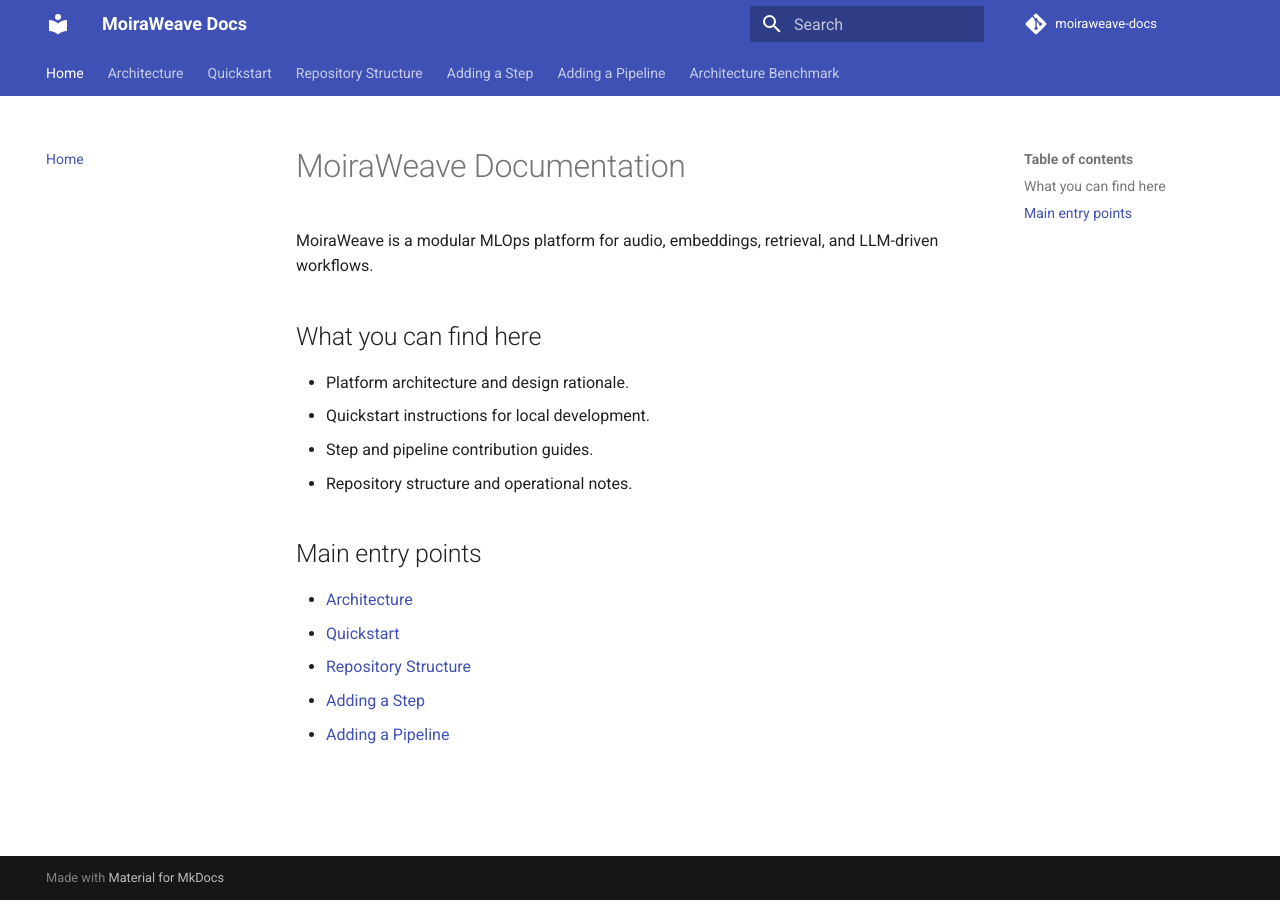
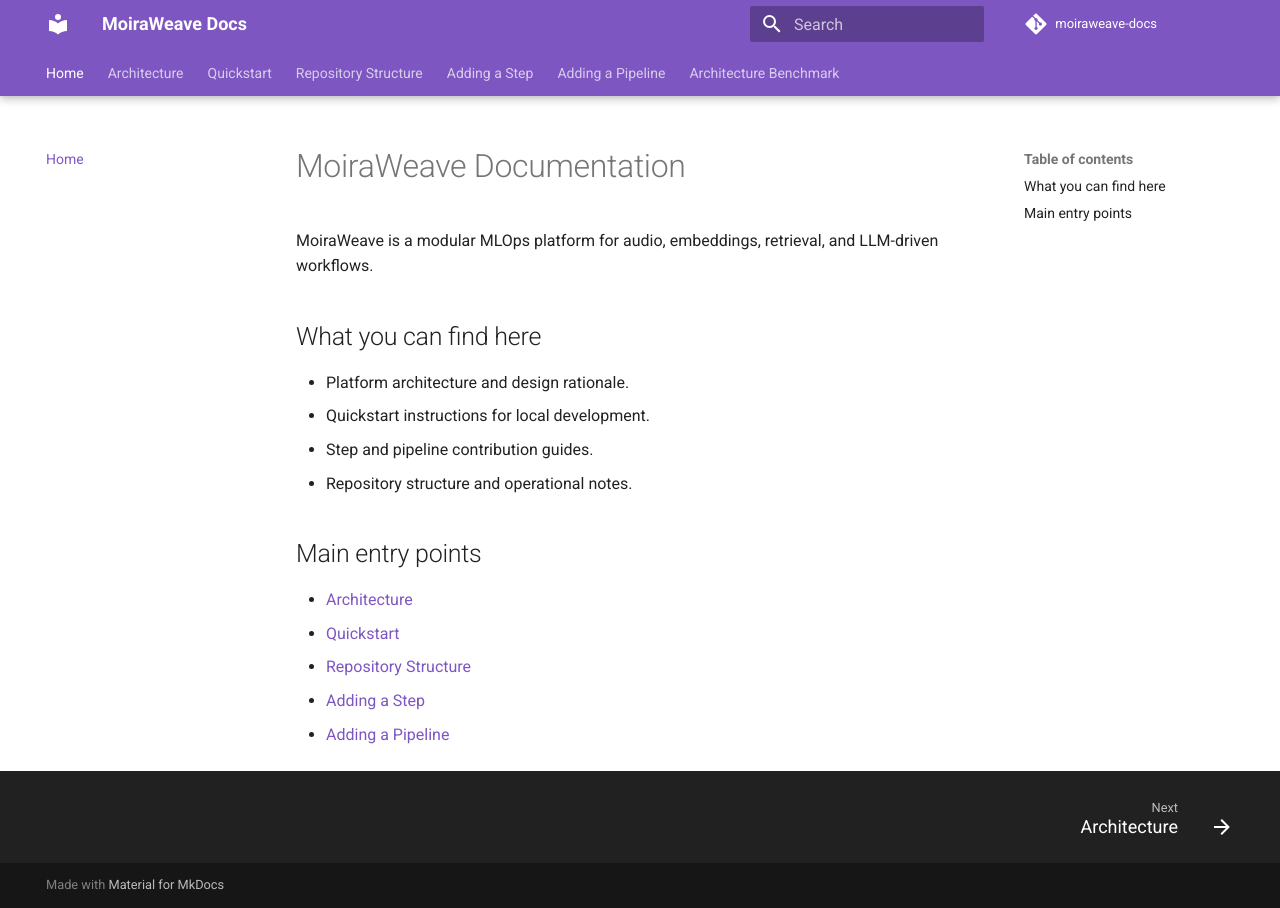
Before and after one commit to moiraweave-labs/moiraweave-docs, an MkDocs documentation site: the page built from docs/index.md, in a window 1280 px wide. Built offline with MkDocs 1.6.1 and Material for MkDocs 9.7.7, drawn with Linux system fonts in a browser that asks for light colours; comment, search, counter and statistics services are not loaded.

Commit message:
Enhance Material theme configuration for professional documentation
- Add deep purple color scheme and Roboto font for better aesthetics
- Enable sticky navigation tabs and footer for better UX
- Add support for expanded navigation and inline code selection
- Add search suggestions and emoji support
- Add tabbed content, syntax highlighting, and table of contents with permalinks
- Update dependencies to include pymdown-extensions for advanced markdown support

```diff
--- a/mkdocs.yml
+++ b/mkdocs.yml
@@ -6,15 +6,30 @@ repo_url: https://github.com/moiraweave-labs/moiraweave-docs
 
 theme:
   name: material
+  palette:
+    - scheme: default
+      primary: deep purple
+      accent: purple
+  font:
+    text: Roboto
+    code: Roboto Mono
   features:
     - navigation.tabs
+    - navigation.tabs.sticky
     - navigation.sections
+    - navigation.expand
     - navigation.top
+    - navigation.footer
     - search.highlight
+    - search.suggest
     - content.code.copy
+    - content.code.select
+    - content.tabs.link
+    - toc.follow
 
 plugins:
-  - search
+  - search:
+      lang: en
 
 nav:
   - Home: index.md
@@ -29,5 +44,18 @@ markdown_extensions:
   - admonition
   - attr_list
   - md_in_html
+  - meta
   - pymdownx.details
   - pymdownx.superfences
+  - pymdownx.tabbed:
+      alternate_style: true
+  - pymdownx.emoji:
+      emoji_index: !!python/name:pymdownx.emoji.twemoji
+      emoji_generator: !!python/name:pymdownx.emoji.to_svg
+  - pymdownx.highlight:
+      use_pygments: true
+  - pymdownx.inlinehilite
+  - pymdownx.snippets
+  - tables
+  - toc:
+      permalink: true
--- a/requirements.txt
+++ b/requirements.txt
@@ -1,2 +1,3 @@
 mkdocs>=1.6
 mkdocs-material>=9.6
+pymdown-extensions>=10.0
```
